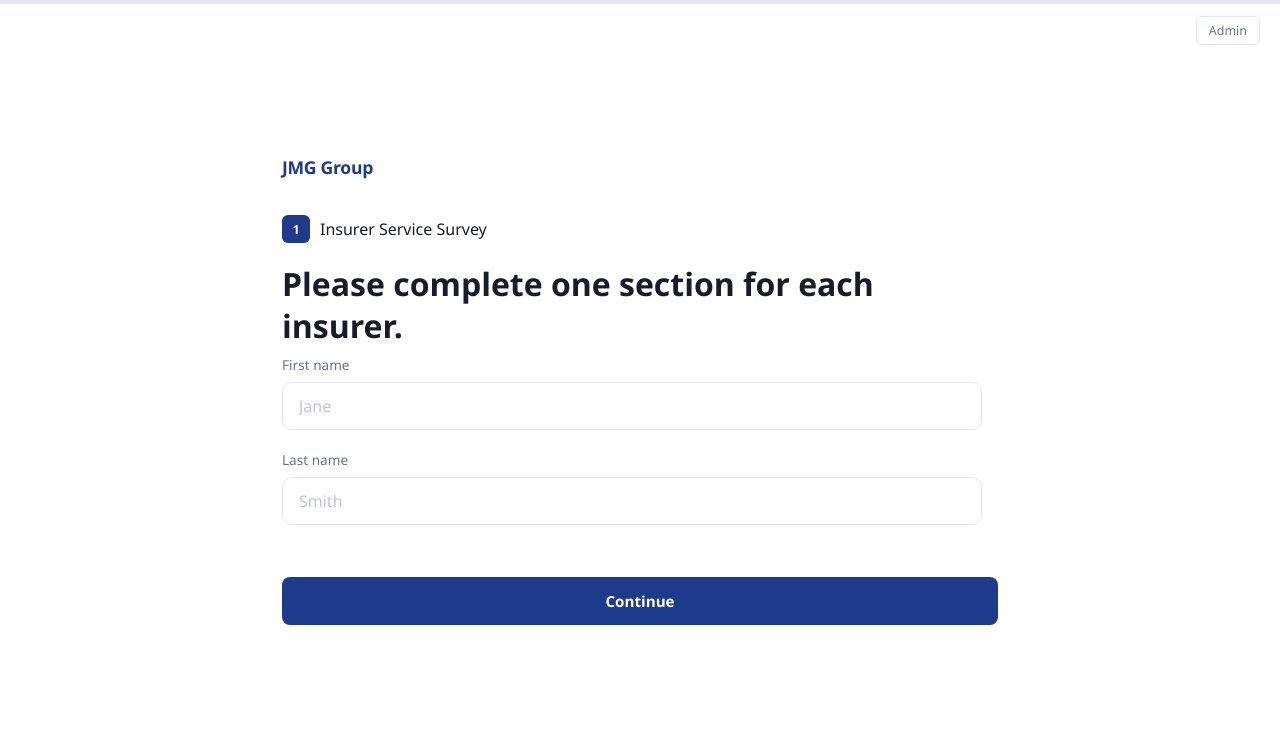
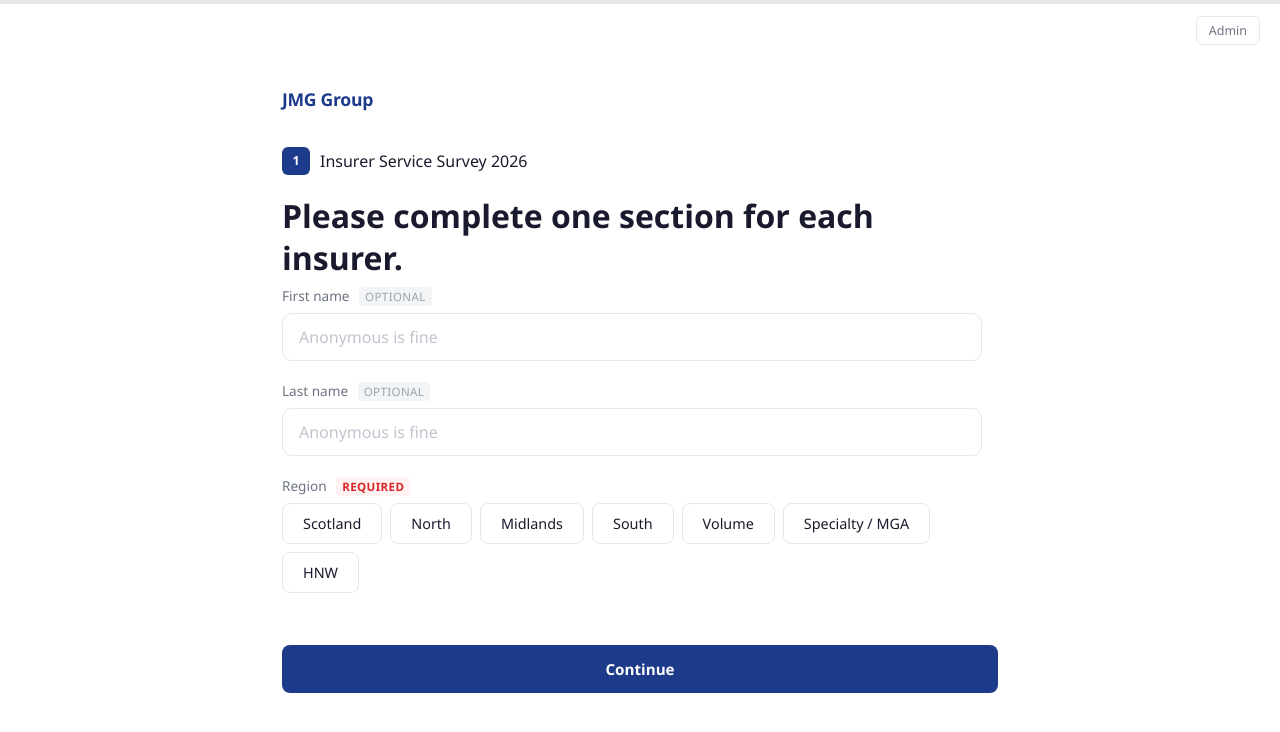
Before and after one commit to fayhope/insurer-survey, a website: page index.html in a window 1280 px wide. Drawn offline with Linux system fonts and the light colour scheme.

Commit message:
Add optional name, required region selector, region in Excel/admin

```diff
--- a/index.html
+++ b/index.html
@@ -282,6 +282,31 @@
       display: flex; align-items: center; justify-content: center;
       font-size: 2rem; margin-bottom: 32px;
     }
+    /* ── OPTIONAL / REQUIRED TAGS ── */
+    .optional-tag {
+      font-size: 0.72rem; font-weight: 500; color: #9ca3af;
+      background: #f3f4f6; border-radius: 4px; padding: 2px 6px;
+      margin-left: 6px; text-transform: uppercase; letter-spacing: 0.4px;
+    }
+    .required-tag {
+      font-size: 0.72rem; font-weight: 600; color: #dc2626;
+      background: #fef2f2; border-radius: 4px; padding: 2px 6px;
+      margin-left: 6px; text-transform: uppercase; letter-spacing: 0.4px;
+    }
+
+    /* ── REGION BUTTONS ── */
+    .region-grid {
+      display: flex; flex-wrap: wrap; gap: 8px; margin-top: 4px;
+    }
+    .region-btn {
+      border: 1.5px solid var(--border); border-radius: 8px;
+      padding: 10px 20px; font-size: 0.9rem; font-weight: 500;
+      cursor: pointer; background: var(--bg); color: var(--text);
+      font-family: inherit; transition: all .15s;
+    }
+    .region-btn:hover { border-color: var(--blue-light); background: var(--hover); }
+    .region-btn.selected { border-color: var(--blue); background: var(--selected-bg); color: var(--blue); font-weight: 600; }
+
     /* ── MOBILE ── */
     @media (max-width: 600px) {
       .page { padding: 60px 24px 80px; }
@@ -318,17 +343,33 @@
   </div>
   <div class="q-ref">
     <div class="q-num-badge">1</div>
-    <span class="q-ref-label">Insurer Service Survey</span>
+    <span class="q-ref-label">Insurer Service Survey 2026</span>
   </div>
   <h1 class="question">Please complete one section for each insurer.</h1>
+
   <div class="field">
-    <label>First name</label>
-    <input type="text" id="input-fname" placeholder="Jane" />
+    <label>First name <span class="optional-tag">optional</span></label>
+    <input type="text" id="input-fname" placeholder="Anonymous is fine" />
   </div>
   <div class="field">
-    <label>Last name</label>
-    <input type="text" id="input-lname" placeholder="Smith" />
+    <label>Last name <span class="optional-tag">optional</span></label>
+    <input type="text" id="input-lname" placeholder="Anonymous is fine" />
   </div>
+
+  <div class="field">
+    <label>Region <span class="required-tag">required</span></label>
+    <div class="region-grid" id="region-grid">
+      <button class="region-btn" onclick="selectRegion(this, 'Scotland')">Scotland</button>
+      <button class="region-btn" onclick="selectRegion(this, 'North')">North</button>
+      <button class="region-btn" onclick="selectRegion(this, 'Midlands')">Midlands</button>
+      <button class="region-btn" onclick="selectRegion(this, 'South')">South</button>
+      <button class="region-btn" onclick="selectRegion(this, 'Volume')">Volume</button>
+      <button class="region-btn" onclick="selectRegion(this, 'Specialty/MGA')">Specialty / MGA</button>
+      <button class="region-btn" onclick="selectRegion(this, 'HNW')">HNW</button>
+    </div>
+    <p id="region-error" style="color:#dc2626;font-size:0.82rem;margin-top:8px;display:none">Please select a region to continue.</p>
+  </div>
+
   <button class="btn-primary" onclick="goToSelect()">Continue</button>
 </div>
 
@@ -458,6 +499,14 @@ let selected = [];       // insurer ids chosen
 let responses = {};      // { insurerId: { q1: val, ... } }
 let sectionIdx = 0;      // which selected insurer we're on
 let questionIdx = 0;     // which question within that insurer
+let selectedRegion = ''; // required region field
+
+function selectRegion(btn, value) {
+  document.querySelectorAll('.region-btn').forEach(b => b.classList.remove('selected'));
+  btn.classList.add('selected');
+  selectedRegion = value;
+  document.getElementById('region-error').style.display = 'none';
+}
 
 // ── NAVIGATION ────────────────────────────────────────
 
@@ -474,6 +523,11 @@ function setProgress(val) { // 0–100
 // ── WELCOME → SELECT ──────────────────────────────────
 
 function goToSelect() {
+  if (!selectedRegion) {
+    document.getElementById('region-error').style.display = 'block';
+    document.getElementById('region-grid').scrollIntoView({ behavior: 'smooth', block: 'nearest' });
+    return;
+  }
   buildGrid();
   show('select');
   setProgress(5);
@@ -665,6 +719,7 @@ async function submitSurvey() {
   const payload = {
     respondentName: (document.getElementById('input-fname').value.trim() + ' ' +
                      document.getElementById('input-lname').value.trim()).trim(),
+    region: selectedRegion,
     responses,
   };
 
@@ -684,6 +739,8 @@ function restart() {
   responses = {};
   document.getElementById('input-fname').value = '';
   document.getElementById('input-lname').value = '';
+  selectedRegion = '';
+  document.querySelectorAll('.region-btn').forEach(b => b.classList.remove('selected'));
   setProgress(0);
   show('welcome');
 }
@@ -742,14 +799,14 @@ function renderTable(data) {
   }));
 
   thead.innerHTML = `<tr>
-    <th>Date</th><th>Name</th><th>Company</th>
+    <th>Date</th><th>Name</th><th>Region</th>
     ${insurerCols.map(c => `<th>${c.label}</th>`).join('')}
   </tr>`;
 
   tbody.innerHTML = data.map(row => `<tr>
     <td>${new Date(row.timestamp).toLocaleDateString('en-GB')}</td>
     <td>${row.respondentName || '—'}</td>
-    <td>${row.respondentCompany || '—'}</td>
+    <td>${row.region || '—'}</td>
     ${insurerCols.map(c => {
       const val = row.responses?.[c.insId]?.[c.qId];
       return `<td>${val !== undefined && val !== '' ? val : '<span style="color:#d1d5db">—</span>'}</td>`;
@@ -772,14 +829,14 @@ function exportExcel() {
     'Comments',
   ];
   const nQ = qLabels.length;
-  const nMeta = 2; // Date, Name
+  const nMeta = 3; // Date, Name, Region
 
   // Row 1: insurer group headers (merged across their questions)
-  const row1 = ['Date', 'Name', ...Array(nMeta - 2).fill('')];
+  const row1 = ['Date', 'Name', 'Region'];
   INSURERS.forEach(ins => { row1.push(ins.name); for (let i=1;i<nQ;i++) row1.push(''); });
 
   // Row 2: question sub-headers
-  const row2 = ['', ''];
+  const row2 = ['', '', ''];
   INSURERS.forEach(() => qLabels.forEach(ql => row2.push(ql)));
 
   // Data rows
@@ -787,6 +844,7 @@ function exportExcel() {
     const r = [
       new Date(row.timestamp).toLocaleString('en-GB'),
       row.respondentName || '',
+      row.region || '',
     ];
     INSURERS.forEach(ins => QUESTIONS.forEach(q => r.push(row.responses?.[ins.id]?.[q.id] ?? '')));
     return r;
```
